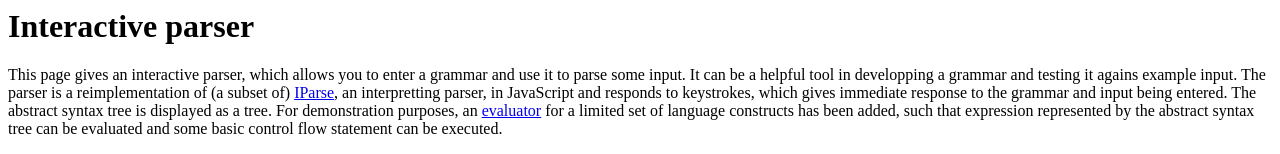
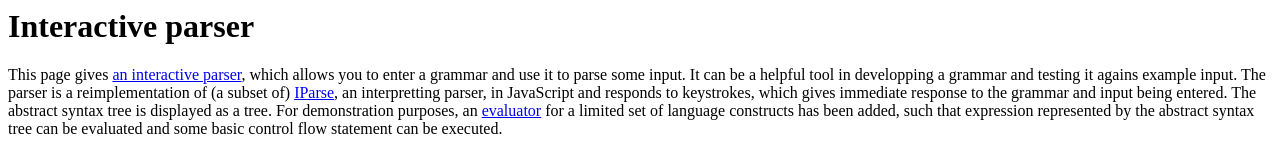
Before and after one commit to FransFaase/ParserWorkshop, a plain HTML site: page docs/Online_inter_parser.html in a window 1280 px wide. Shown: the top 154 px of the page. Drawn offline with Linux system fonts and the light colour scheme.

Commit message:
Small fix

```diff
--- a/docs/Online_inter_parser.html
+++ b/docs/Online_inter_parser.html
@@ -1080,7 +1080,7 @@ This page requires <B>JavaScript</B> to be enabled.
 
 <H1><A NAME="iparser">Interactive parser</A></H1>
 
-This page gives <A NAME="#iparser">an interactive parser</A>, which allows you
+This page gives <A HREF="#iparser">an interactive parser</A>, which allows you
 to enter a grammar and use it to parse some input. It can be a helpful tool in
 developping a grammar and testing it agains example input. The parser is a
 reimplementation of (a subset of) <A HREF="https://github.com/FransFaase/IParse"
```
